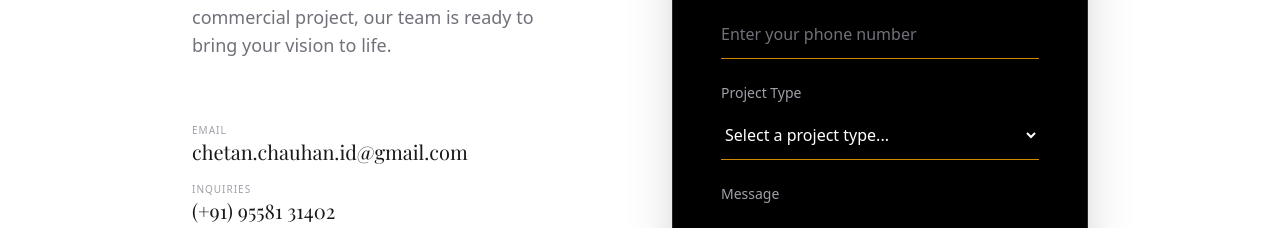
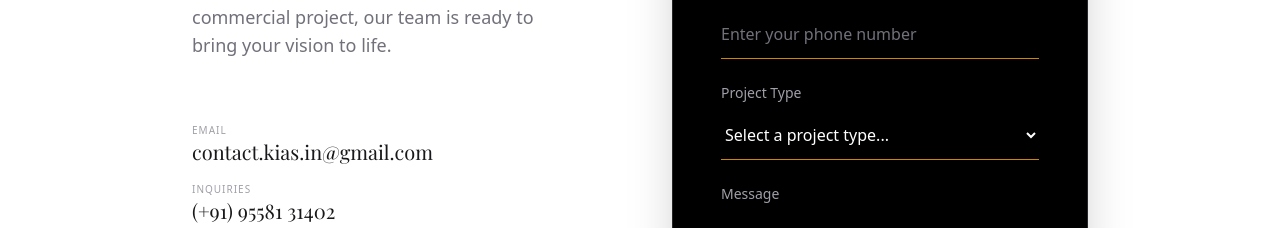
Before and after one commit to chetanchauhanid-oss/chetan-chauhan, a Next.js app: page / in a window 1280 px wide. Shown: the part 7420-7648 px from the top of the page. Built offline with nearby package versions, Linux system fonts and the light colour scheme; a web font is replaced by a local one.

Commit message:
Update ContactForm.tsx

```diff
--- a/src/components/ContactForm.tsx
+++ b/src/components/ContactForm.tsx
@@ -46,8 +46,8 @@ export function ContactForm() {
                             <div className="space-y-4 pt-8">
                                 <div className="flex flex-col">
                                     <span className="text-[10px] uppercase tracking-widest text-zinc-400">Email</span>
-                                    <a href="mailto:chetan.chauhan.id@gmail.com" className="text-zinc-900 font-serif text-xl hover:text-yellow-600 transition-colors">
-                                        chetan.chauhan.id@gmail.com
+                                    <a href="mailto:contact.kias.in@gmail.com" className="text-zinc-900 font-serif text-xl hover:text-yellow-600 transition-colors">
+                                        contact.kias.in@gmail.com
                                     </a>
                                 </div>
                                 <div className="flex flex-col">
@@ -61,15 +61,13 @@ export function ContactForm() {
 
                         {/* Right Side: The Form (NOW PURE BLACK with GOLD Lines) */}
                         <div className="bg-black p-8 md:p-12 border border-zinc-800 shadow-2xl relative overflow-hidden">
+
+                            {/* FORMSPREE INTEGRATION ACTIVE */}
                             <form
-                                name="inquiry"
+                                action="https://formspree.io/f/mojnwzgr"
                                 method="POST"
-                                action="/success.html"
-                                data-netlify="true"
                                 className="space-y-6"
                             >
-                                <input type="hidden" name="form-name" value="inquiry" />
-
                                 {/* Name */}
                                 <div>
                                     <label className="block text-sm font-medium text-zinc-400 mb-2">Full Name</label>
```
